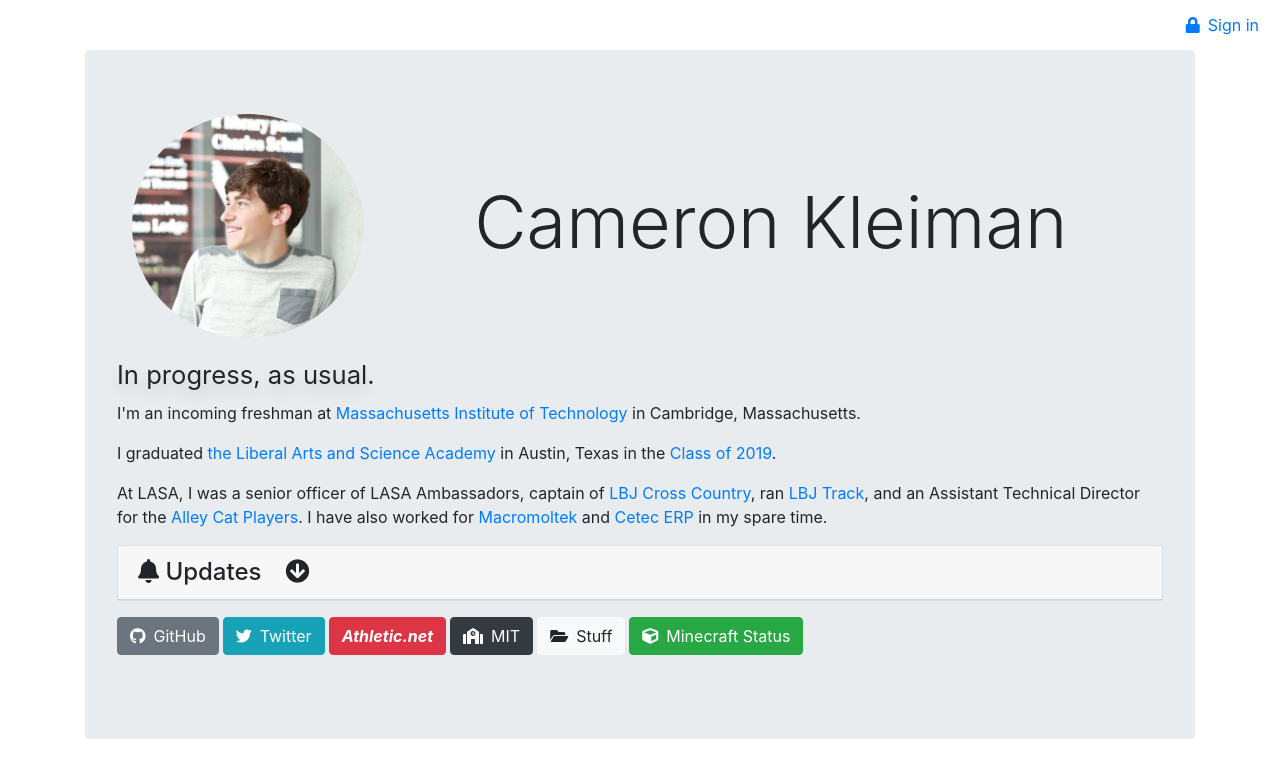
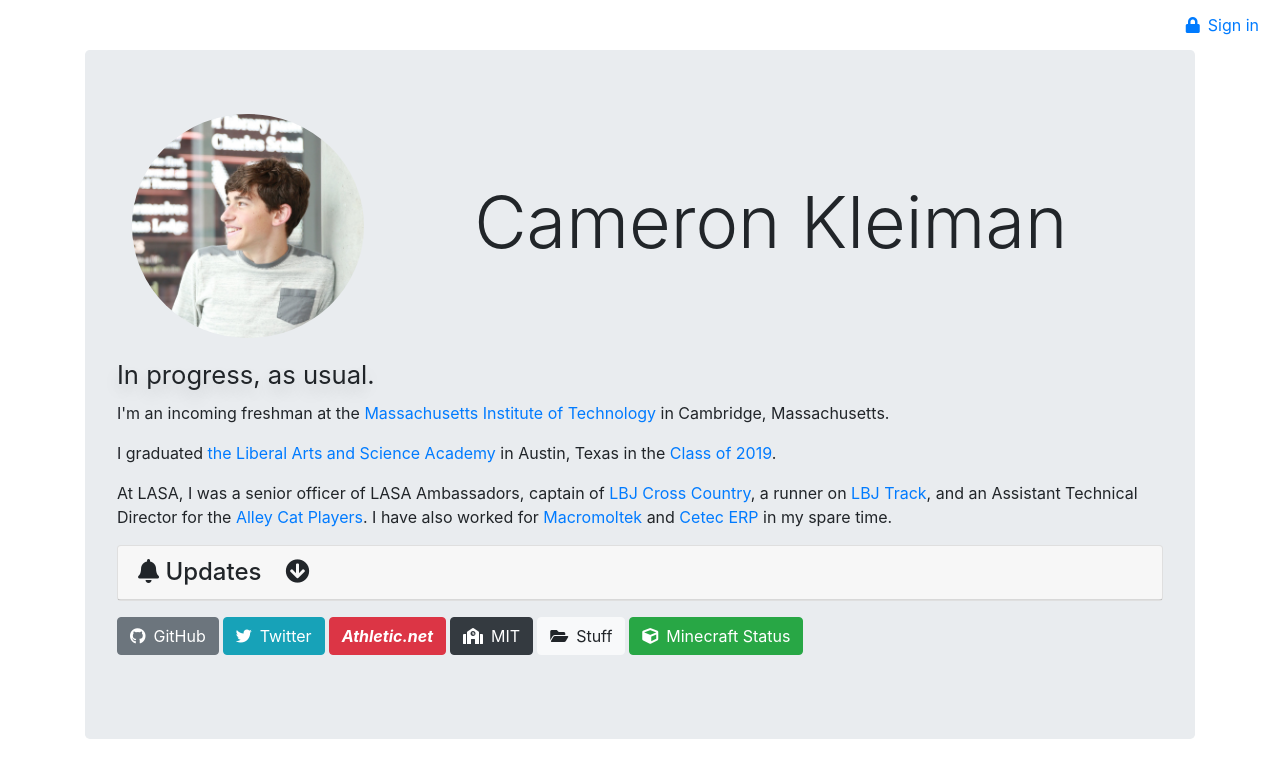
Before and after one commit to camtheman256/website, a Jekyll site: the page built from me/index.html, in a window 1280 px wide. Shown: the top 778 px of the page. Built offline with Jekyll 4.4.1, drawn with Linux system fonts in a browser that asks for light colours; nearby versions of some CDN libraries.

Commit message:
Fix grammar

```diff
--- a/me/index.html
+++ b/me/index.html
@@ -39,10 +39,10 @@
             </div>
         </div>
         <h2 class="indent"><small>In progress, as usual.</small></h2>
-        <p itemprop="description">I'm an incoming freshman at <a href="https://web.mit.edu/" target="_blank">Massachusetts Institute of Technology</a> in Cambridge, Massachusetts.
+        <p itemprop="description">I'm an incoming freshman at the <a href="https://web.mit.edu/" target="_blank">Massachusetts Institute of Technology</a> in Cambridge, Massachusetts.
         <p>I graduated <a href="http://www.lasahighschool.org/" target="_blank">the Liberal Arts and Science Academy</a> in Austin, Texas in the <a href="https://lasa2019.com">Class of 2019</a>.</p>
         <p>
-          At LASA, I was a senior officer of LASA Ambassadors, captain of <a href="https://www.lbjxc.org" target="_blank">LBJ Cross Country</a>, ran <a href="https://www.lbjtf.org">LBJ Track</a>, and an Assistant Technical Director for the <a href="http://alleycatplayers.org" target="_blank">Alley Cat Players</a>. I have also worked for <a href="https://www.macromoltek.com">Macromoltek</a> and <a href="https://www.cetecerp.com/" data-toggle="tooltip" title="Run your business efficiently!">Cetec ERP</a> in my spare time.
+          At LASA, I was a senior officer of LASA Ambassadors, captain of <a href="https://www.lbjxc.org" target="_blank">LBJ Cross Country</a>, a runner on <a href="https://www.lbjtf.org">LBJ Track</a>, and an Assistant Technical Director for the <a href="http://alleycatplayers.org" target="_blank">Alley Cat Players</a>. I have also worked for <a href="https://www.macromoltek.com">Macromoltek</a> and <a href="https://www.cetecerp.com/" data-toggle="tooltip" title="Run your business efficiently!">Cetec ERP</a> in my spare time.
         </p>
         <div class="card mb-3" id="card-deck-updates">
             <h4 class="card-header no-cursor" id="panel-expand"><i class="fa fa-bell"></i>&nbsp;<span class="linklessa">Updates</span>&emsp;<i class="fa fa-arrow-circle-down" id="arrowicon"></i></h4>
```
